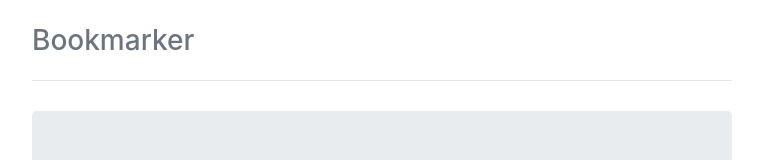
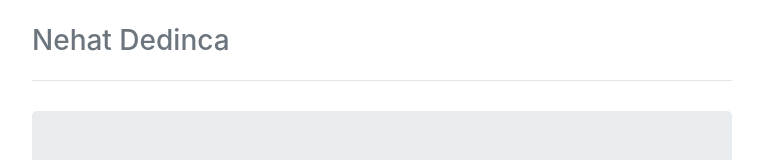
Before and after one commit to nehatdedinca/vanilla-js, a plain HTML site: page index.html in a window 1280 px wide. Shown: the top 160 px of the page, without its empty margins (258-1021 px from the left). Drawn offline with nearby package versions, Linux system fonts and the light colour scheme.

Commit message:
Update index page

```diff
--- a/index.html
+++ b/index.html
@@ -11,7 +11,7 @@
   <body>
     <div class="container">
       <div class="header clearfix">
-        <h3 class="text-muted">Bookmarker</h3>
+        <h3 class="text-muted">Nehat Dedinca</h3>
       </div>
 
       <div class="jumbotron">
```
